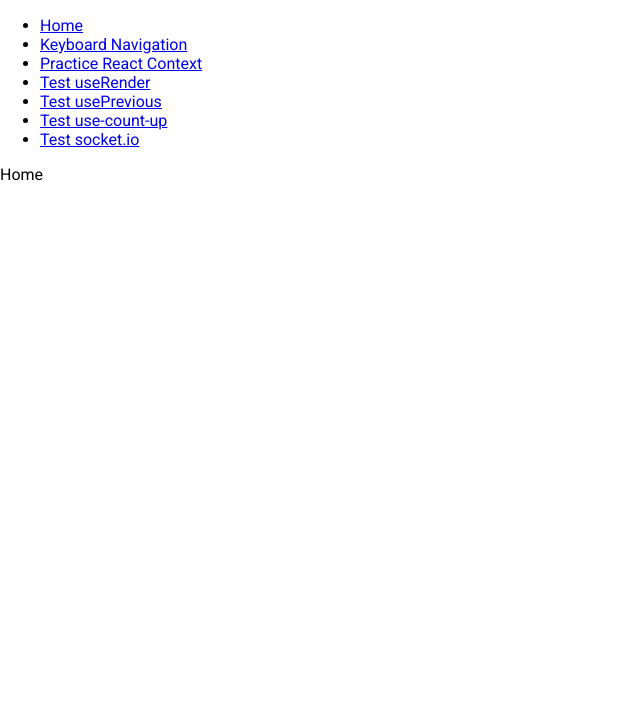
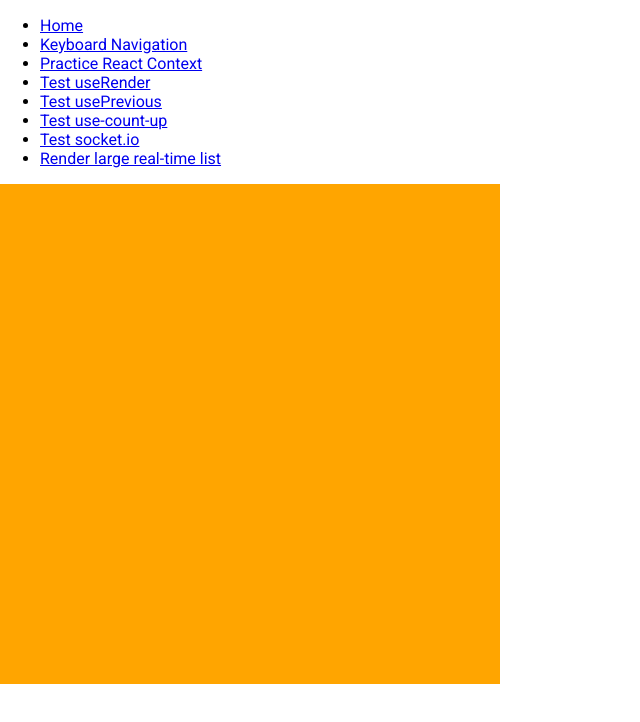
Before and after one commit to nhd98z/practice-reactjs, a React (Create React App) app: page /render-large-realtime-list in a window 1280 px wide. Shown: the top 722 px of the page, without its empty margins (0-640 px from the left). Built offline with nearby package versions, Linux system fonts and the light colour scheme; no server answers.

Commit message:
feat: add RenderLargeRealtimeList

```diff
--- a/package.json
+++ b/package.json
@@ -10,6 +10,8 @@
     "react-dom": "^17.0.2",
     "react-router-dom": "^5.2.0",
     "react-scripts": "4.0.3",
+    "react-virtualized-auto-sizer": "^1.0.5",
+    "react-window": "^1.8.6",
     "socket.io-client": "^4.1.2",
     "typescript": "^4.1.2",
     "use-count-up": "^2.3.1",
@@ -26,6 +28,8 @@
     "@types/react": "^17.0.0",
     "@types/react-dom": "^17.0.0",
     "@types/react-router-dom": "^5.1.7",
+    "@types/react-virtualized-auto-sizer": "^1.0.1",
+    "@types/react-window": "^1.8.4",
     "@typescript-eslint/eslint-plugin": "^4.28.0",
     "@typescript-eslint/parser": "^4.28.0",
     "commitizen": "^4.2.4",
--- a/src/App.tsx
+++ b/src/App.tsx
@@ -6,7 +6,8 @@ import PracticeReactContext from './pages/PracticeReactContext';
 import TestUseRender from './pages/TestUseRender';
 import TestUsePrevious from './pages/TestUsePrevious';
 import TestUseCountUp from './pages/TestUseCountUp';
-import TestSocketIO from './pages/TestSocketIO';
+import TestSocketIo from './pages/TestSocketIo';
+import RenderLargeRealtimeList from './pages/RenderLargeRealtimeList';
 
 export default function App() {
   return (
@@ -34,6 +35,9 @@ export default function App() {
           <li>
             <Link to="/test-socket-io">Test socket.io</Link>
           </li>
+          <li>
+            <Link to="/render-large-realtime-list">Render large real-time list</Link>
+          </li>
         </ul>
       </nav>
 
@@ -45,7 +49,8 @@ export default function App() {
         <Route strict path="/test-use-render" component={TestUseRender} />
         <Route strict path="/test-use-previous" component={TestUsePrevious} />
         <Route strict path="/test-use-count-up" component={TestUseCountUp} />
-        <Route strict path="/test-socket-io" component={TestSocketIO} />
+        <Route strict path="/test-socket-io" component={TestSocketIo} />
+        <Route strict path="/render-large-realtime-list" component={RenderLargeRealtimeList} />
         {/* Home and Redirect */}
         <Route strict path="/" component={Home} />
         <Route component={() => <Redirect to={{ pathname: '/' }} />} />
--- a/src/index.tsx
+++ b/src/index.tsx
@@ -4,12 +4,7 @@ import './index.css';
 import App from './App';
 import reportWebVitals from './reportWebVitals';
 
-ReactDOM.render(
-  <React.StrictMode>
-    <App />
-  </React.StrictMode>,
-  document.getElementById('root')
-);
+ReactDOM.render(<App />, document.getElementById('root'));
 
 // If you want to start measuring performance in your app, pass a function
 // to log results (for example: reportWebVitals(console.log))
--- /dev/null
+++ b/src/pages/RenderLargeRealtimeList/index.tsx
@@ -0,0 +1,71 @@
+// Run project express-socketio-tutorial.
+import React, { CSSProperties, useCallback, useEffect, useRef, useState } from 'react';
+import io from 'socket.io-client';
+import { FixedSizeList } from 'react-window';
+
+export const socket = io('http://localhost:8080/');
+
+function useSocketIo(eventName: string, callback: (data: any) => void): null {
+  useEffect(() => {
+    socket.on(eventName, callback);
+    return () => {
+      socket.off(eventName, callback);
+    };
+  }, [eventName, callback]);
+
+  return null;
+}
+
+export default function RenderLargeRealtimeList() {
+  const [data, setData] = useState<Array<any>>([]);
+  const [range, setRange] = useState<{ begin: number; end: number }>({ begin: 0, end: 10 });
+
+  useEffect(() => {
+    console.log('range', range);
+    socket.emit('serverGetNewRange', range);
+  }, [range]);
+
+  const callback = useCallback(
+    (newData) => {
+      setData((prevData) => [...prevData.slice(0, range.begin), ...newData, ...prevData.slice(range.end)]);
+    },
+    [range]
+  );
+
+  useSocketIo('dataFirstTime', callback);
+  useSocketIo('dataInterval', callback);
+
+  const myRef = useRef<HTMLDivElement>(null);
+
+  const Row = ({ index, style }: { index: number; style: CSSProperties }) => (
+    <div
+      style={{
+        height: '50px',
+        borderBottom: '1px solid black',
+        ...style,
+      }}
+    >
+      Row {index}: {data[index].name}
+    </div>
+  );
+
+  return (
+    <FixedSizeList
+      outerRef={myRef}
+      onScroll={() => {
+        if (myRef.current) {
+          const begin = Math.floor(myRef.current.scrollTop / 50);
+          const end = begin + 10 + (myRef.current.scrollTop % 50 === 0 ? 0 : 1);
+          setRange({ begin, end });
+        }
+      }}
+      style={{ backgroundColor: 'orange' }}
+      height={500}
+      itemCount={data.length}
+      itemSize={50}
+      width={500}
+    >
+      {Row}
+    </FixedSizeList>
+  );
+}
--- a/src/pages/TestSocketIO/index.tsx
+++ /dev/null
@@ -1,22 +0,0 @@
-import React, { useEffect } from 'react';
-import io from 'socket.io-client';
-
-export default function TestSocketIO() {
-  useEffect(() => {
-    // Run project express-socketio-tutorial.
-    const socket = io('http://localhost:8080/');
-
-    socket.on('connect', () => {
-      console.log('Connected');
-    });
-    socket.on('socketToMe', function (data) {
-      console.log('data', data);
-    });
-    return () => {
-      socket.off('connect');
-      socket.off('socketToMe');
-    };
-  }, []);
-
-  return <div>OK.</div>;
-}
--- /dev/null
+++ b/src/pages/TestSocketIo/index.tsx
@@ -0,0 +1,23 @@
+// Run project express-socketio-tutorial.
+import React, { useEffect } from 'react';
+import { socket } from '../RenderLargeRealtimeList';
+
+export default function TestSocketIo() {
+  useEffect(() => {
+    socket.on('connect', () => {
+      console.log('Connected');
+    });
+
+    socket.on('disconnect', () => {
+      console.log('Disconnected');
+    });
+
+    return () => {
+      socket.disconnect();
+      socket.off('connect');
+      socket.off('disconnect');
+    };
+  }, []);
+
+  return <div>OK.</div>;
+}
```
Also changed, not shown: 1 other file (tests, documents, lock files or other folders).
